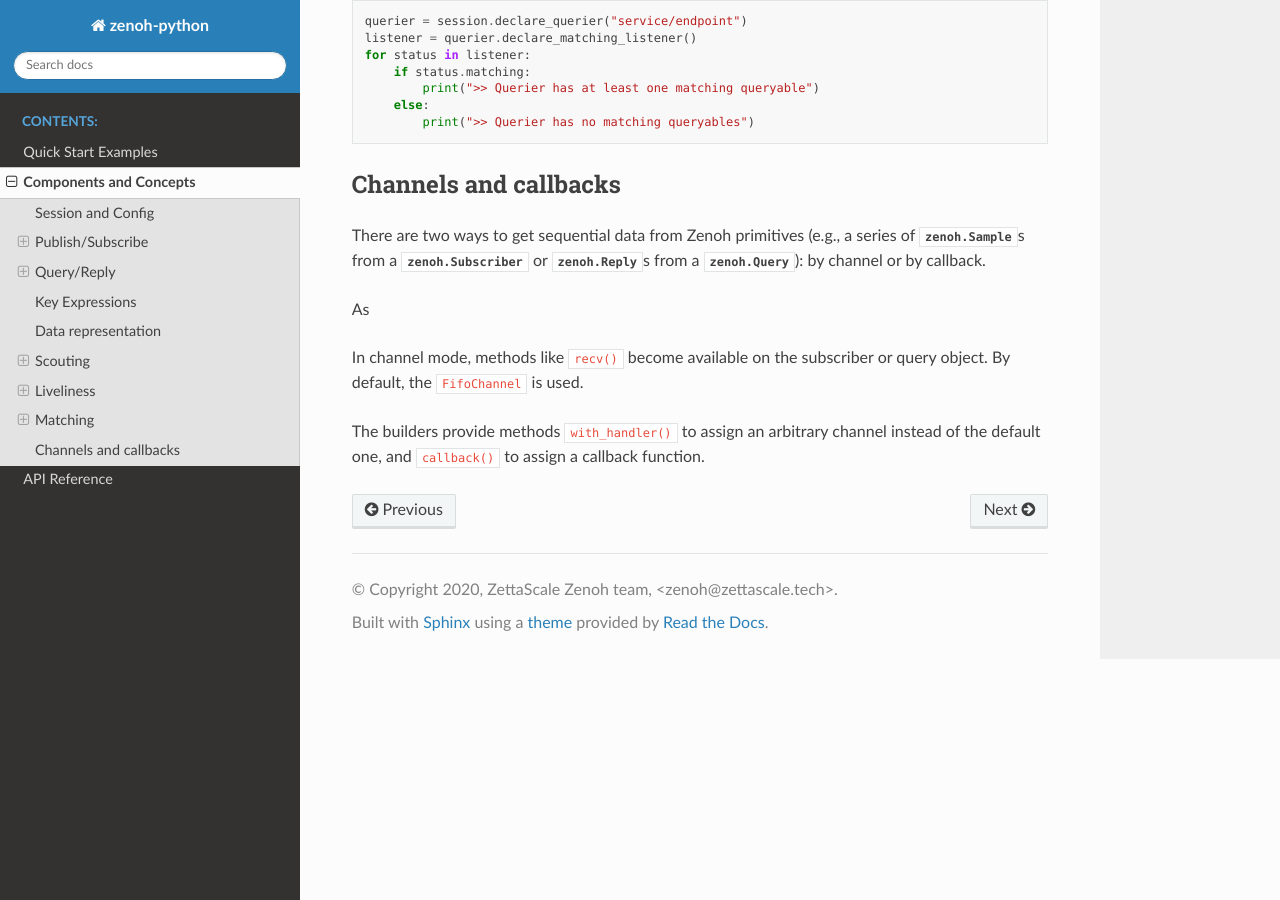
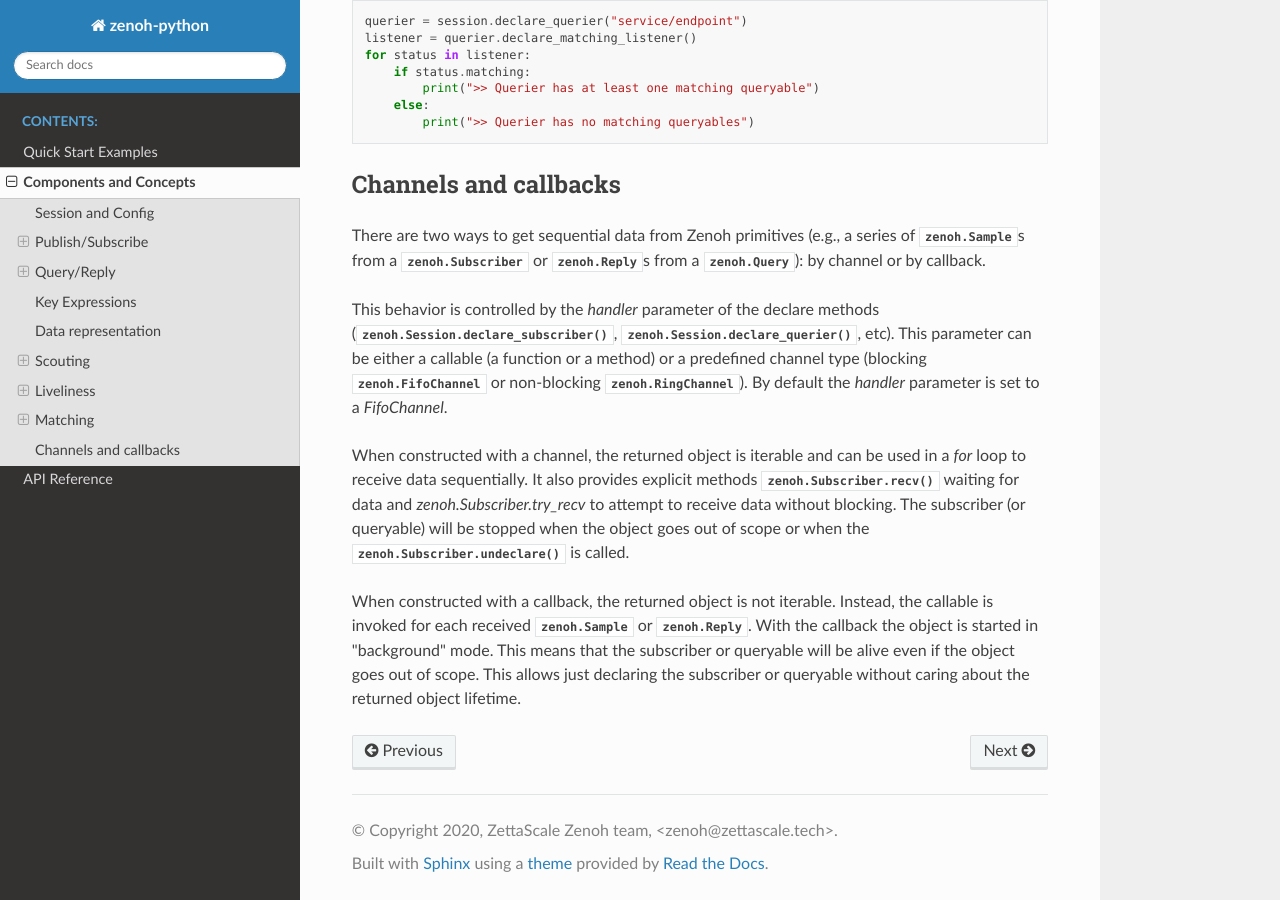
Before and after one commit to eclipse-zenoh/zenoh-python, a Sphinx documentation site: the page built from docs/concepts.rst, in a window 1280 px wide and 900 px high, scrolled down 5894 px. Built offline with Sphinx 7.4.7 and the Read the Docs theme 3.1.0, drawn with Linux system fonts in a browser that asks for light colours.

Commit message:
callback section

```diff
--- a/docs/concepts.rst
+++ b/docs/concepts.rst
@@ -305,8 +305,20 @@ Channels and callbacks
 
 There are two ways to get sequential data from Zenoh primitives (e.g., a series of :class:`zenoh.Sample`\s from a :class:`zenoh.Subscriber` or :class:`zenoh.Reply`\s from a :class:`zenoh.Query`): by channel or by callback.
 
-As
+This behavior is controlled by the `handler` parameter of the declare methods
+(:meth:`zenoh.Session.declare_subscriber`, :meth:`zenoh.Session.declare_querier`, etc).
+This parameter can be either a callable (a function or a method) or a predefined
+channel type (blocking :class:`zenoh.FifoChannel` or non-blocking :class:`zenoh.RingChannel`).
+By default the `handler` parameter is set to a `FifoChannel`.
 
-In channel mode, methods like ``recv()`` become available on the subscriber or query object. By default, the ``FifoChannel`` is used.
+When constructed with a channel, the returned object is iterable and can be used
+in a `for` loop to receive data sequentially. It also provides explicit methods
+:meth:`zenoh.Subscriber.recv` waiting for data and `zenoh.Subscriber.try_recv` to
+attempt to receive data without blocking. The subscriber (or queryable) will be
+stopped when the object goes out of scope or when the :meth:`zenoh.Subscriber.undeclare`
+is called.
 
-The builders provide methods ``with_handler()`` to assign an arbitrary channel instead of the default one, and ``callback()`` to assign a callback function.
+When constructed with a callback, the returned object is not iterable. Instead, the callable is invoked for each
+received :class:`zenoh.Sample` or :class:`zenoh.Reply`. With the callback the object is started in "background"
+mode. This means that the subscriber or queryable will be alive even if the object goes out of scope. This
+allows just declaring the subscriber or queryable without caring about the returned object lifetime.
```
